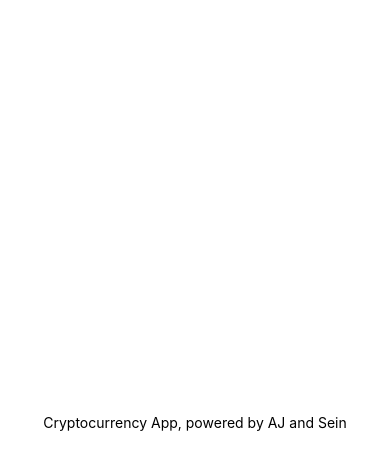
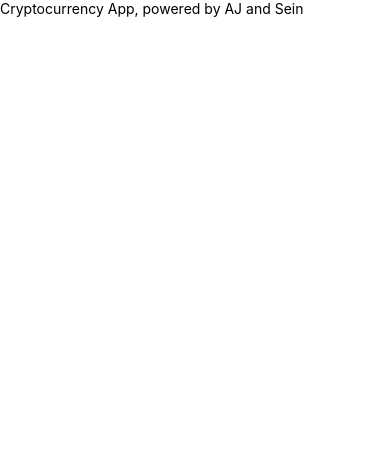
Before and after one commit to seintun/cryptonation, a React Native app: screen / in a window 390 px wide. Shown: the top 470 px of the page. Built offline with nearby package versions, Linux system fonts and the light colour scheme.

Commit message:
removed default styling

```diff
--- a/App.js
+++ b/App.js
@@ -1,22 +1,13 @@
 import React from 'react';
-import { StyleSheet, Text, View } from 'react-native';
+import { View } from 'react-native';
 import { Header } from './src/components'
 
 export default class App extends React.Component {
   render() {
     return (
-      <View style={styles.container}>
+      <View>
         <Header />
       </View>
     );
   }
 }
-
-const styles = StyleSheet.create({
-  container: {
-    flex: 1,
-    backgroundColor: '#fff',
-    alignItems: 'center',
-    justifyContent: 'center',
-  },
-});
```
Also changed, not shown: 1 other file (tests, documents, lock files or other folders).
